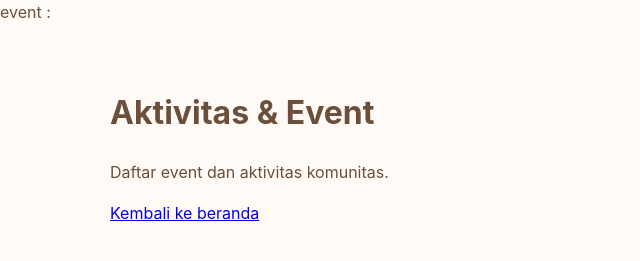
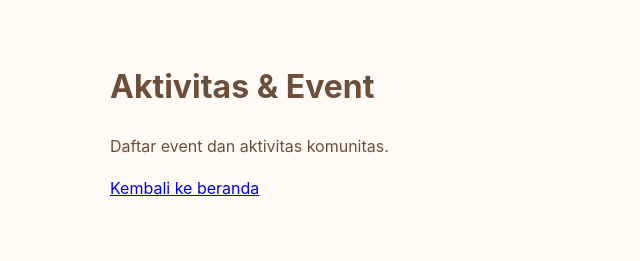
Before and after one commit to dengansatusama/satusama, a plain HTML site: page assets/events.html in a window 1280 px wide. Shown: the whole page, without its empty margins (0-640 px from the left). Drawn offline with Linux system fonts and the light colour scheme.

Commit message:
Update events.html

```diff
--- a/assets/events.html
+++ b/assets/events.html
@@ -1 +1 @@
-event : <!doctype html><html lang='id'><head><meta charset='utf-8'><meta name='viewport' content='width=device-width,initial-scale=1'><title>Aktivitas - Satusama</title><link rel='stylesheet' href='styles.css'></head><body><div class='container' style='padding:40px 20px;'><h1>Aktivitas & Event</h1><p>Daftar event dan aktivitas komunitas.</p><p><a href='/'>Kembali ke beranda</a></p></div></body></html>
+<!doctype html><html lang='id'><head><meta charset='utf-8'><meta name='viewport' content='width=device-width,initial-scale=1'><title>Aktivitas - Satusama</title><link rel='stylesheet' href='styles.css'></head><body><div class='container' style='padding:40px 20px;'><h1>Aktivitas & Event</h1><p>Daftar event dan aktivitas komunitas.</p><p><a href='/'>Kembali ke beranda</a></p></div></body></html>
```
